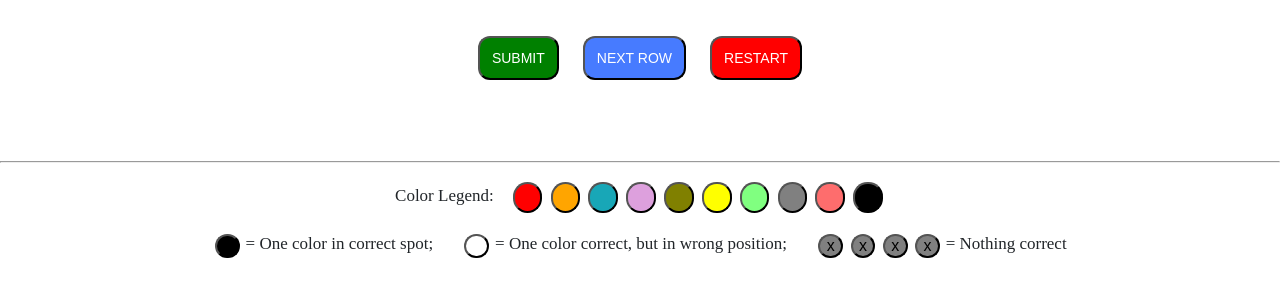
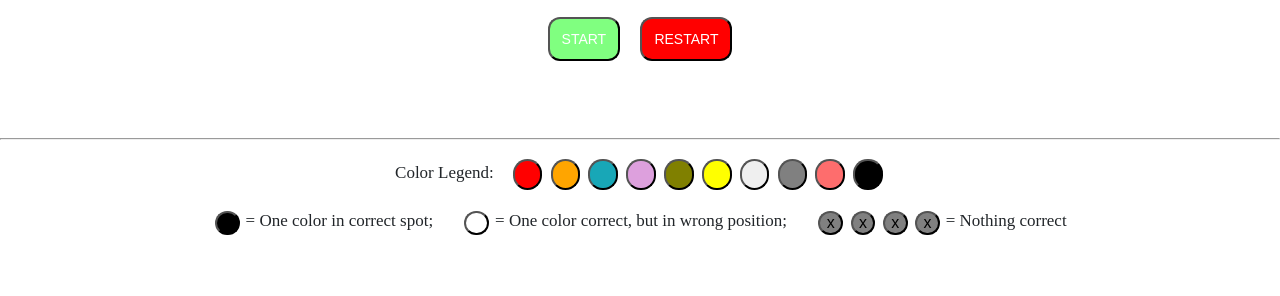
Before and after one commit to DadXIX/dadxix.github.io, a plain HTML site: page index.html in a window 1280 px wide. Shown: the part 56-352 px from the top of the page. Drawn offline with Linux system fonts and the light colour scheme.

Commit message:
Add files via upload

```diff
--- a/index.html
+++ b/index.html
@@ -11,13 +11,12 @@
         <div class="header">
             MASTERMIND
         </div>
-        <table id="mmHeader">
-            <tr>
-                <td><button class="tbutton" style="background-color: green;" onclick="analyzeRow()">SUBMIT</button></td>
-                <td><button class="tbutton" onclick="addRow()">NEXT ROW</button></td>
-                <td><button class="tbutton" style="background-color: red;" onclick="removeRow()">RESTART</button></td>
-            </tr>
-        </table>
+        <p>
+            <button id="start" class="tbutton is-visible green" onclick="addRow()">START</button>
+            <button id="submit" class="tbutton is-hidden" onclick="analyzeRow()">SUBMIT</button>
+            <button id="nextrow" class="tbutton is-hidden" onclick="addRow()">NEXT ROW</button>
+            <button class="tbutton red" onclick="removeRow()">RESTART</button>
+        </p>
         <table id="mmTable">
             <tr>
             </tr>
@@ -37,7 +36,7 @@
                 <input type="button" class="peg-small plum">
                 <input type="button" class="peg-small olive">
                 <input type="button" class="peg-small yellow">
-                <input type="button" class="peg-small green">
+                <input type="button" class="peg-small ltgreen">
                 <input type="button" class="peg-small gray">
                 <input type="button" class="peg-small pink">
                 <input type="button" class="peg-small black">
```
